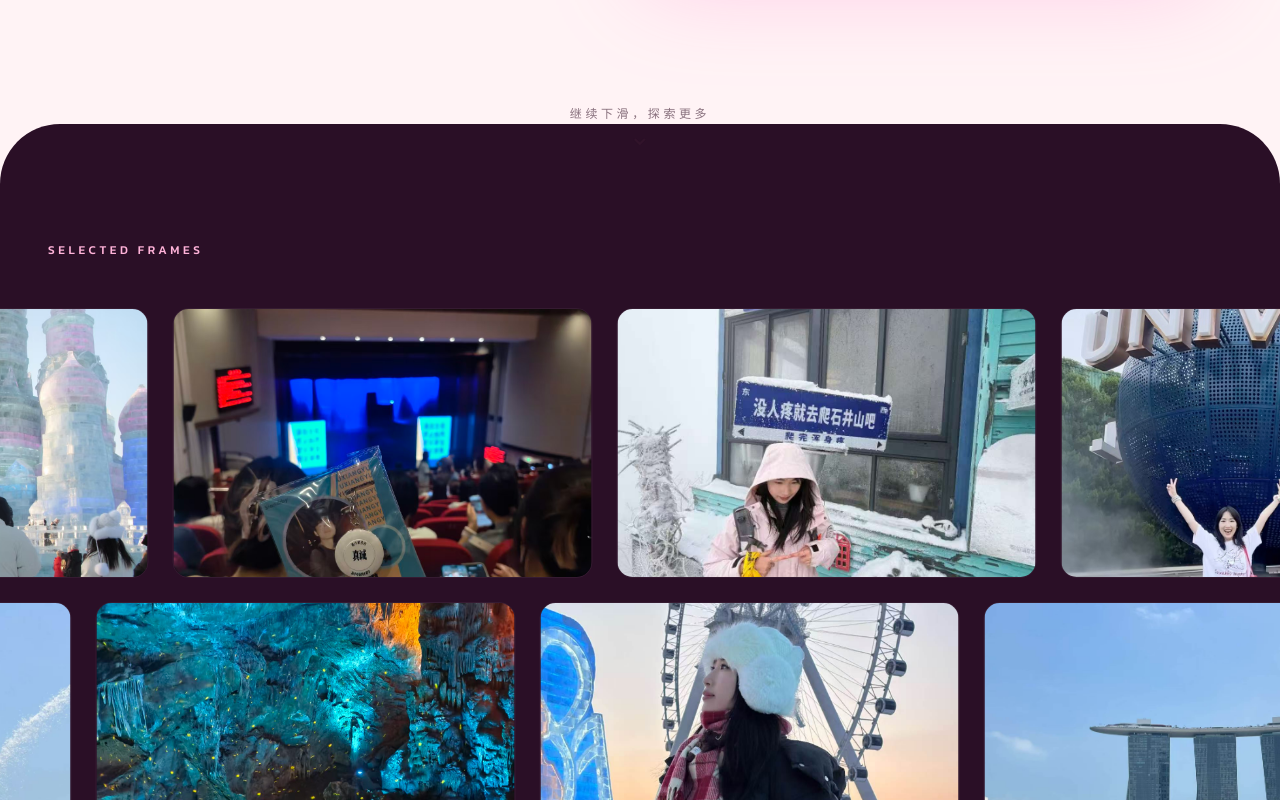
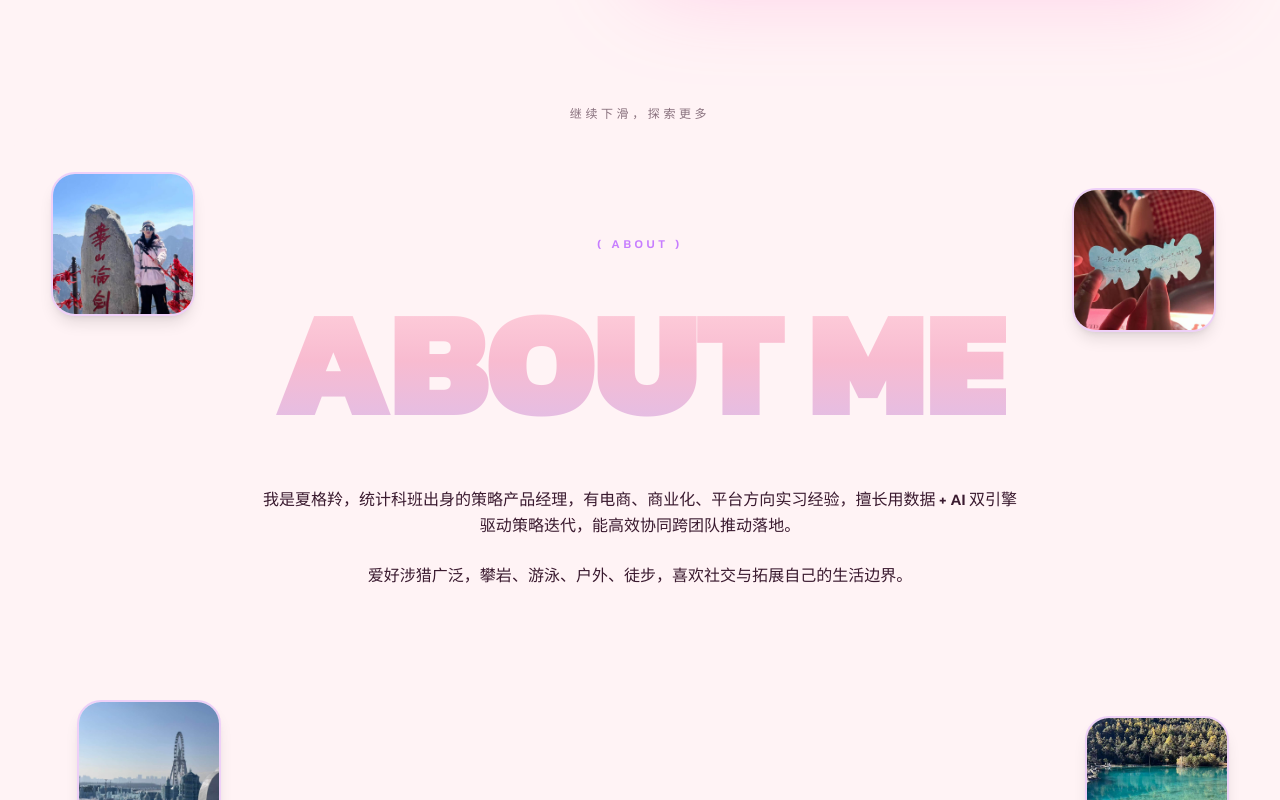
Before and after one commit to faith213/portfolio, a React (Vite) app: page / in a window 1280 px wide. Shown: the part 620-1420 px from the top of the page. Built offline with nearby package versions, Linux system fonts and the light colour scheme.

Commit message:
调整：Selected Frames 图墙移至实习经历后 / About 新增爱好段并分两段

```diff
--- a/src/App.tsx
+++ b/src/App.tsx
@@ -11,10 +11,10 @@ export default function App() {
     <main className="relative bg-cream">
       <Navbar />
       <Hero />
-      <Marquee />
       <About />
       <Education />
       <Projects />
+      <Marquee />
       <Footer />
     </main>
   )
--- a/src/components/About.tsx
+++ b/src/components/About.tsx
@@ -1,10 +1,10 @@
 import { motion } from 'framer-motion'
 import AnimatedText from './AnimatedText'
-import { ABOUT_ICONS, ABOUT_TEXT } from '../data'
+import { ABOUT_ICONS, ABOUT_PARAGRAPHS } from '../data'
 
 const EASE = [0.25, 0.1, 0.25, 1] as const
 
-// 关于我：四角悬浮小图从 x 轴淡入 + 逐字揭示正文（仅一段）
+// 关于我：四角悬浮小图从 x 轴淡入 + 逐字揭示正文（分两段）
 export default function About() {
   return (
     <section
@@ -44,10 +44,15 @@ export default function About() {
           About Me
         </h2>
 
-        <AnimatedText
-          text={ABOUT_TEXT}
-          className="max-w-3xl justify-center text-center font-medium leading-relaxed text-cherry"
-        />
+        <div className="flex max-w-3xl flex-col gap-6">
+          {ABOUT_PARAGRAPHS.map((p, i) => (
+            <AnimatedText
+              key={i}
+              text={p}
+              className="justify-center text-center font-medium leading-relaxed text-cherry"
+            />
+          ))}
+        </div>
       </div>
     </section>
   )
--- a/src/components/Marquee.tsx
+++ b/src/components/Marquee.tsx
@@ -30,7 +30,7 @@ export default function Marquee() {
   return (
     <section
       ref={sectionRef}
-      className="relative z-10 -mt-14 rounded-t-[60px] bg-roseblack py-20 md:py-28"
+      className="relative z-[45] -mt-14 rounded-t-[60px] bg-roseblack py-20 md:py-28"
     >
       <div className="mb-12 px-6 md:px-12">
         <span className="text-xs font-medium uppercase tracking-[0.3em] text-[#FFB3D9]">
--- a/src/data.ts
+++ b/src/data.ts
@@ -34,9 +34,11 @@ export const ABOUT_ICONS = [
   { src: hobby(15), pos: 'bottom-[8%] right-[4%]' },
 ]
 
-// About 正文（用户指定，仅此一段）
-export const ABOUT_TEXT =
-  '我是夏格羚，统计科班出身的策略产品经理，有电商、商业化、平台方向实习经验，擅长用数据 + AI 双引擎驱动策略迭代，能高效协同跨团队推动落地。'
+// About 正文（用户指定，分两段展示）
+export const ABOUT_PARAGRAPHS = [
+  '我是夏格羚，统计科班出身的策略产品经理，有电商、商业化、平台方向实习经验，擅长用数据 + AI 双引擎驱动策略迭代，能高效协同跨团队推动落地。',
+  '爱好涉猎广泛，攀岩、游泳、户外、徒步，喜欢社交与拓展自己的生活边界。',
+]
 
 // 教育背景（时间来自个人简历），每段自带相册（滚轮横向滑动）
 export type MediaItem = {
```
